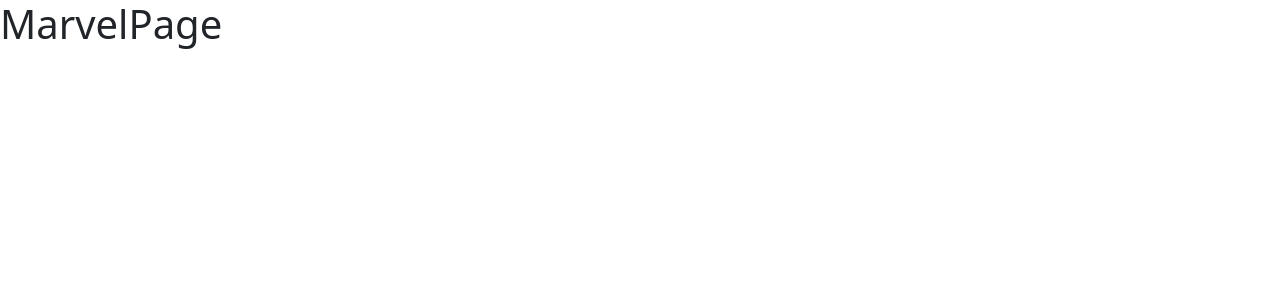
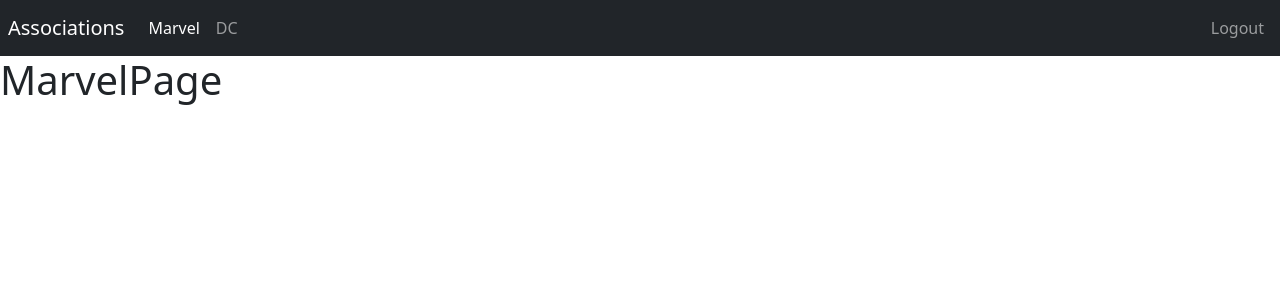
Before and after one commit to juan18506/react-heroes-app, a React (Vite) app: page /marvel in a window 1280 px wide. Shown: the top 300 px of the page. Built offline with nearby package versions, Linux system fonts and the light colour scheme.

Commit message:
created navbar and optimized imports

```diff
--- a/src/HeroesApp.jsx
+++ b/src/HeroesApp.jsx
@@ -1,4 +1,4 @@
-import { AppRouter } from "./router/AppRouter"
+import { AppRouter } from './router/AppRouter';
 
 export const HeroesApp = () => {
   return (
--- /dev/null
+++ b/src/auth/index.js
@@ -0,0 +1 @@
+export * from './pages';
--- /dev/null
+++ b/src/auth/pages/index.js
@@ -0,0 +1 @@
+export * from './LoginPage';
--- /dev/null
+++ b/src/heroes/index.js
@@ -0,0 +1 @@
+export * from './pages';
--- /dev/null
+++ b/src/heroes/pages/index.js
@@ -0,0 +1,2 @@
+export * from './DcPage';
+export * from './MarvelPage';
--- a/src/main.jsx
+++ b/src/main.jsx
@@ -2,7 +2,7 @@
 import ReactDOM from 'react-dom/client';
 import { BrowserRouter } from 'react-router-dom';
 
-import { HeroesApp } from './HeroesApp.jsx';
+import { HeroesApp } from './HeroesApp';
 import './styles.css';
 
 ReactDOM.createRoot(document.getElementById('root')).render(
--- a/src/router/AppRouter.jsx
+++ b/src/router/AppRouter.jsx
@@ -1,16 +1,18 @@
-import { Routes, Route, Navigate } from "react-router-dom";
-import { MarvelPage } from "../heroes/pages/MarvelPage";
-import { DcPage } from "../heroes/pages/DcPage";
-import { LoginPage } from "../auth/pages/LoginPage";
+import { Routes, Route, Navigate } from 'react-router-dom';
+import { MarvelPage, DcPage } from '../heroes';
+import { LoginPage } from '../auth';
+import { Navbar } from '../ui';
 
 export const AppRouter = () => {
   return (
     <>
+      <Navbar />
+
       <Routes>
-        <Route path="marvel" element={ <MarvelPage /> } />
-        <Route path="dc" element={ <DcPage /> } />
+        <Route path="/marvel" element={ <MarvelPage /> } />
+        <Route path="/dc" element={ <DcPage /> } />
 
-        <Route path="login" element={ <LoginPage /> } />
+        <Route path="/login" element={ <LoginPage /> } />
         <Route path="/" element={ <Navigate to="/marvel" /> } />
       </Routes>
     </>
--- /dev/null
+++ b/src/ui/components/Navbar.jsx
@@ -0,0 +1,46 @@
+import { Link, NavLink } from 'react-router-dom';
+
+
+export const Navbar = () => {
+  return (
+    <nav className="navbar navbar-expand-sm navbar-dark bg-dark p-2">
+
+      <Link
+        className="navbar-brand"
+        to="/"
+      >
+        Associations
+      </Link>
+
+      <div className="navbar-collapse">
+        <div className="navbar-nav">
+          <NavLink
+            className="nav-item nav-link"
+            to="/marvel"
+          >
+            Marvel
+          </NavLink>
+
+          <NavLink
+            className="nav-item nav-link"
+            to="/dc"
+          >
+            DC
+          </NavLink>
+        </div>
+      </div>
+
+      <div className="navbar-collapse collapse w-100 order-3 dual-collapse2 d-flex justify-content-end">
+        <ul className="navbar-nav ml-auto">
+          <NavLink
+            className="nav-item nav-link"
+            to="/login"
+          >
+            Logout
+          </NavLink>
+        </ul>
+      </div>
+
+    </nav>
+  )
+}
--- /dev/null
+++ b/src/ui/components/index.js
@@ -0,0 +1 @@
+export * from './Navbar';
--- /dev/null
+++ b/src/ui/index.js
@@ -0,0 +1 @@
+export * from './components';
```
